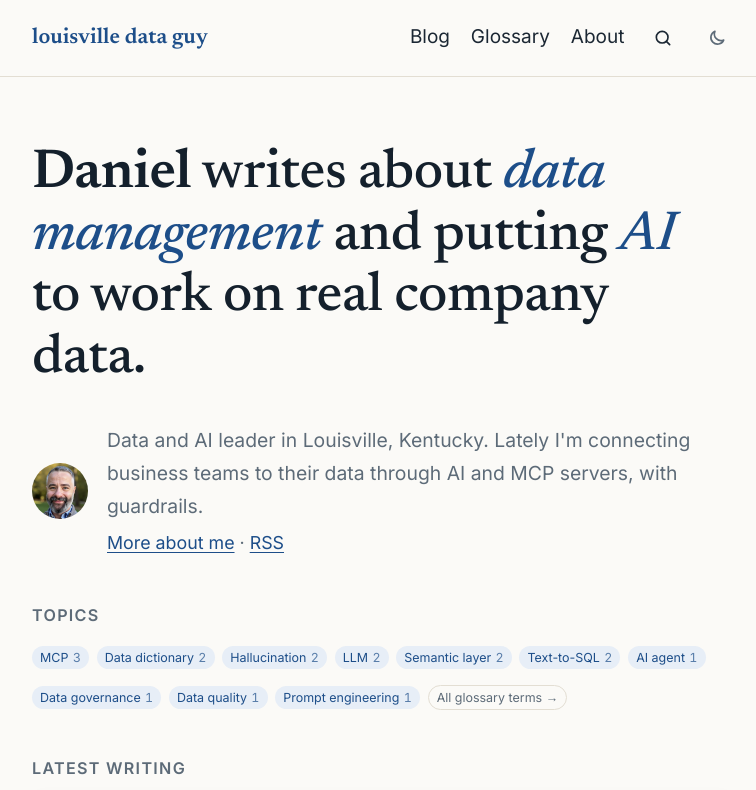
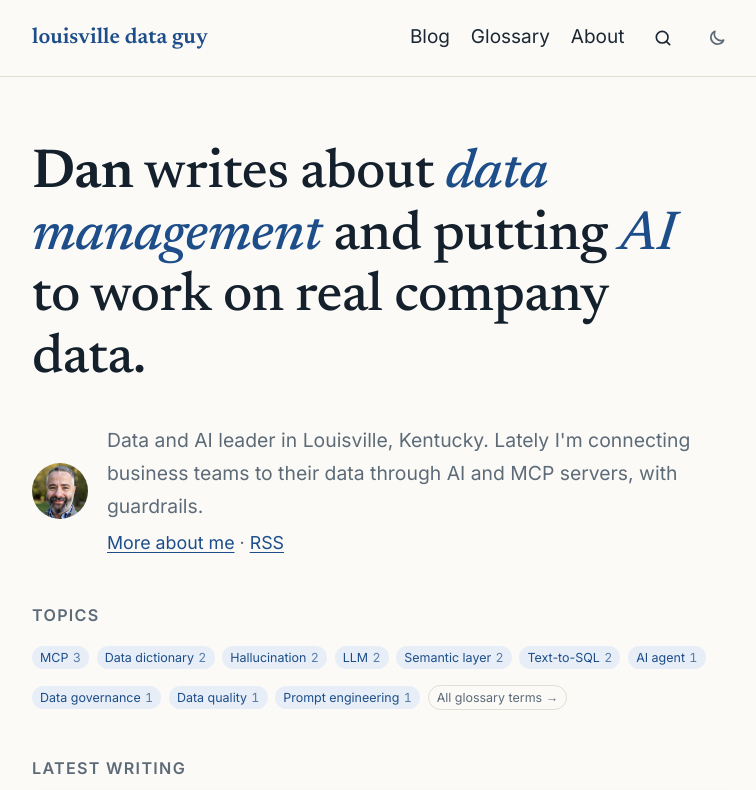
Before and after one commit to danimalfoster/louisville-data-guy, an Astro site: page / in a window 1280 px wide. Shown: the top 790 px of the page, without its empty margins (258-1014 px from the left). Built offline with nearby package versions, Linux system fonts and the light colour scheme; Astro itself is replaced by a stand-in of ours.

Commit message:
Homepage headline: Dan instead of Daniel
Co-Authored-By: Claude Opus 5.5 <noreply@anthropic.com>

```diff
--- a/src/pages/index.astro
+++ b/src/pages/index.astro
@@ -22,7 +22,7 @@ const topics = (await getTopics()).slice(0, 12);
 		<main>
 			<section class="hero">
 				<h1>
-					<a href="/about" class="hero-name">Daniel</a> writes about <em>data management</em> and
+					<a href="/about" class="hero-name">Dan</a> writes about <em>data management</em> and
 					putting <em>AI</em> to work on real company data.
 				</h1>
 				<div class="hero-sub">
```
